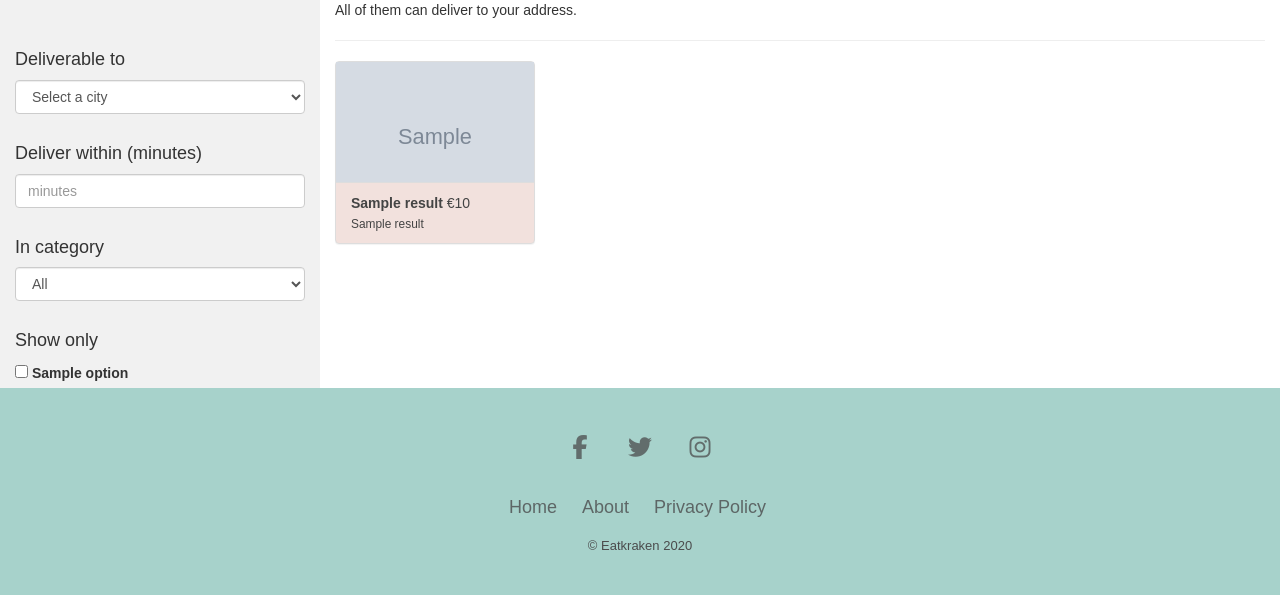
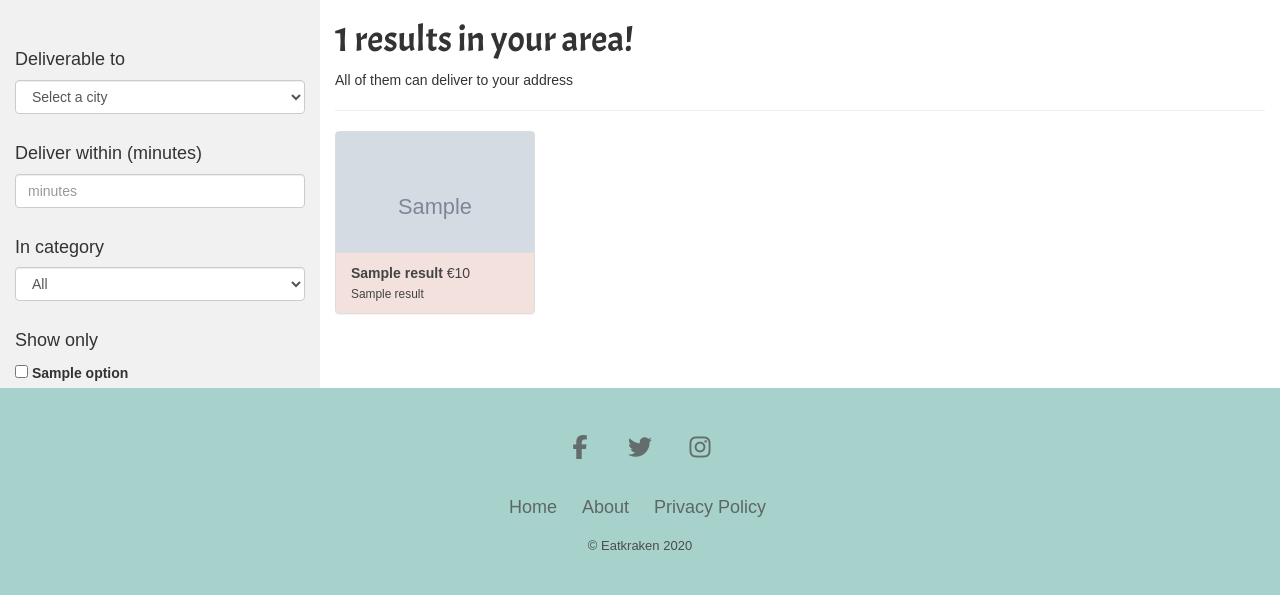
Before and after one commit to francescoopiccoli/eatkraken, a PHP site: template views/list.php in a window 1280 px wide. Shown: the part 50-645 px from the top of the page. Run offline with PHP 8.4, Linux system fonts and the light colour scheme; the template is opened without the code that fills it: most values are stand-ins (such as "Sample title", 1, 10 or a date in 2020); grey boxes marked "Sample" are stand-in pictures; data that the repository does not hold is empty; some libraries are stand-ins or nearby versions; some web fonts are replaced.

Commit message:
list minor changes 1

```diff
--- a/css/scss/style.scss
+++ b/css/scss/style.scss
@@ -352,7 +352,7 @@ h1 {
 /* list page */
 .food-card{
   width: 230px;
-  height: 210px;
+  height: 220px;
 }
 .food-card .panel:hover {
     /*border-color: #999;*/
--- a/css/style.css
+++ b/css/style.css
@@ -331,7 +331,7 @@ blockquote .svg-inline--fa {
 /* list page */
 .food-card {
   width: 230px;
-  height: 210px;
+  height: 220px;
 }
 
 .food-card .panel:hover {
--- a/views/list.php
+++ b/views/list.php
@@ -61,15 +61,22 @@
           }
         ?>
 
+        <h1 id="results">results</h1>
+        <p id="subtitle">All of them can deliver to your address.</p>
+
         <script>
           if(<?= count($results); ?>>0){
             document.getElementById("results").innerHTML = <?= count($results); ?>+" results in your area!";
+            document.getElementById("subtitle").innerHTML = "All of them can deliver to your address";
           }else{
             document.getElementById("results").innerHTML = "Select a city to start!";
+            var x = document.getElementById("results");
+            x.align="center";
+            document.getElementById("subtitle").innerHTML = "";
           }
         </script>
 
-        <p>All of them can deliver to your address.</p>
+
 
         <hr>
         <div class="row">
```
